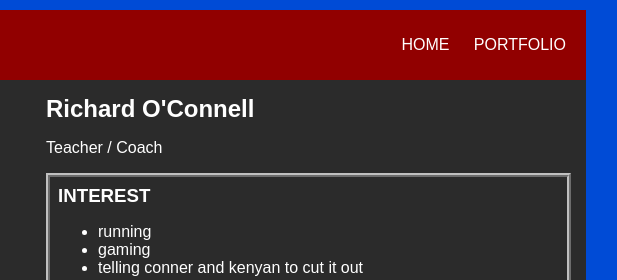
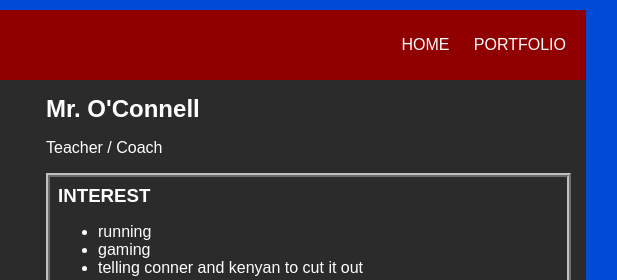
Before and after one commit to roconnell15/6thhour.github.io, a plain HTML site: page index.html in a window 1280 px wide. Shown: the top 280 px of the page, 454-1071 px from the left. Drawn offline with Linux system fonts and the light colour scheme.

Commit message:
vhanged name

```diff
--- a/index.html
+++ b/index.html
@@ -31,7 +31,7 @@
 
       <!-- Content section -->
       <div class="content">
-        <h2>Richard O'Connell</h2>
+        <h2>Mr. O'Connell</h2>
         <p>Teacher / Coach</p>
 
         <!-- Interests section -->
```
